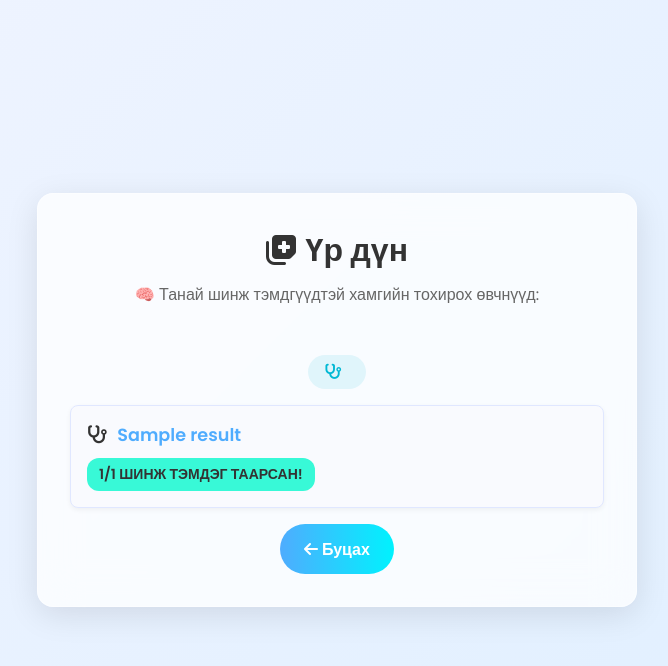
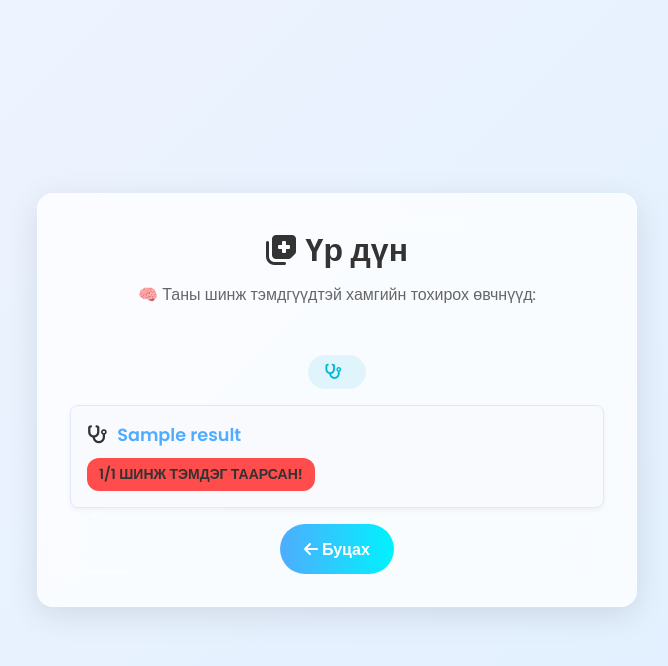
Before and after one commit to AgentNX/Diagnosify, a Flask app: template app/templates/result.html in a window 1280 px wide. Shown: the top 666 px of the page, without its empty margins (303-971 px from the left). Run offline with Flask 3, Linux system fonts and the light colour scheme; the template is opened without the code that fills it: most values are stand-ins (such as "Sample title", 1, 10 or a date in 2020).

Commit message:
Added Favicon, Badge Colors, Enhanced Matcher

```diff
--- a/app/models/__init__.py
+++ b/app/models/__init__.py
@@ -0,0 +1 @@
+from .schema import SymptomLog
--- a/app/routes/__init__.py
+++ b/app/routes/__init__.py
@@ -0,0 +1 @@
+from .main import main
--- a/app/static/style.css
+++ b/app/static/style.css
@@ -143,8 +143,16 @@ body {
   text-align: left;
   display: flex;
   flex-direction: column;
+  transition: background-color 0.3s ease, border-color 0.3s ease;
 }
 
+/* Hover Effect for Results */
+.results-list li:hover {
+  background-color: #f1f8ff;
+  border-color: #c6d7ff;
+}
+
+/* Result Title */
 .result-title {
   font-size: 18px;
   font-weight: 600;
@@ -159,25 +167,34 @@ body {
   font-size: 1.1rem;
 }
 
+/* Result Badge (Match Count) */
 .result-score .badge {
   font-size: 14px;
   padding: 6px 12px;
-  background-color: #38f9d7; /* Color for the match count */
+  background-color: #38f9d7; /* Default color for the match count */
   color: #333;
   border-radius: 12px;
   display: inline-block;
   font-weight: bold;
   margin-top: 5px;
   text-transform: uppercase;
+  transition: background-color 0.3s ease;
 }
 
-/* Custom styling for result item, including hover effect */
-.results-list li:hover {
-  background-color: #f1f8ff;
-  border-color: #c6d7ff;
+/* Color classes for the badge (Match percentage based) */
+.badge.high {
+  background-color: #ff4c4c; /* red for high match */
 }
 
-/* Animation for fade-in effect */
+.badge.medium {
+  background-color: #ff6600; /* orange for medium match */
+}
+
+.badge.low {
+  background-color: #155800; /* green for low match */
+}
+
+/* Animations for smoother transition effects */
 @keyframes fadeIn {
   from { opacity: 0; transform: translateY(20px); }
   to { opacity: 1; transform: translateY(0); }
--- a/app/templates/index.html
+++ b/app/templates/index.html
@@ -8,6 +8,7 @@
   <link rel="stylesheet" href="{{ url_for('static', filename='style.css') }}">
   <script src="https://kit.fontawesome.com/a076d05399.js" crossorigin="anonymous"></script>
   <link href="https://cdnjs.cloudflare.com/ajax/libs/font-awesome/6.5.0/css/all.min.css" rel="stylesheet">
+  <link rel="icon" href="{{ url_for('static', filename='diagnosify_icon.png') }}" type="image/png">
 </head>
 <body class="gradient-bg">
   <div class="container glass morph">
--- a/app/templates/result.html
+++ b/app/templates/result.html
@@ -7,11 +7,12 @@
   <link href="https://fonts.googleapis.com/css2?family=Poppins:wght@400;600&display=swap" rel="stylesheet">
   <link rel="stylesheet" href="{{ url_for('static', filename='style.css') }}">
   <link href="https://cdnjs.cloudflare.com/ajax/libs/font-awesome/6.5.0/css/all.min.css" rel="stylesheet">
+  <link rel="icon" href="{{ url_for('static', filename='diagnosify_icon.png') }}" type="image/png">
 </head>
 <body class="gradient-bg">
   <div class="container glass morph">
     <h1><i class="fas fa-notes-medical"></i> Үр дүн</h1>
-    <p class="tagline">🧠 Танай шинж тэмдгүүдтэй хамгийн тохирох өвчнүүд:</p>
+    <p class="tagline">🧠 Таны шинж тэмдгүүдтэй хамгийн тохирох өвчнүүд:</p>
 
     <div class="symptom-chip">
       <i class="fas fa-stethoscope"></i>
@@ -20,19 +21,21 @@
 
     <ul class="results-list">
       {% for result in results %}
+        {% set match_percentage = result['match_count'] / result['total_symptoms'] %}
         <li>
           <div class="result-title">
             <i class="fas fa-stethoscope"></i>
             <span>{{ result['name'] }}</span>
           </div>
           <div class="result-score">
-            <span class="badge">{{ result['match_count'] }}/{{ result['total_symptoms'] }} шинж тэмдэг таарсан!</span> <!-- Match count -->
+            <span class="badge {% if match_percentage >= 0.75 %}high{% elif match_percentage >= 0.5 %}medium{% else %}low{% endif %}">
+              {{ result['match_count'] }}/{{ result['total_symptoms'] }} шинж тэмдэг таарсан!
+            </span>
           </div>
         </li>
       {% endfor %}
     </ul>
 
-
     <a href="/" class="btn"><i class="fas fa-arrow-left"></i> Буцах</a>
   </div>
 </body>
--- a/docker-compose.yml
+++ b/docker-compose.yml
@@ -18,4 +18,4 @@ services:
       POSTGRES_PASSWORD: pass
       POSTGRES_DB: symptoms
     ports:
-      - "5432:5432"
+      - "5555:5555"
```
Also changed, not shown: tests/test_matcher.py (+5 -5 lines), app/static/diagnosify_icon.png (added).
